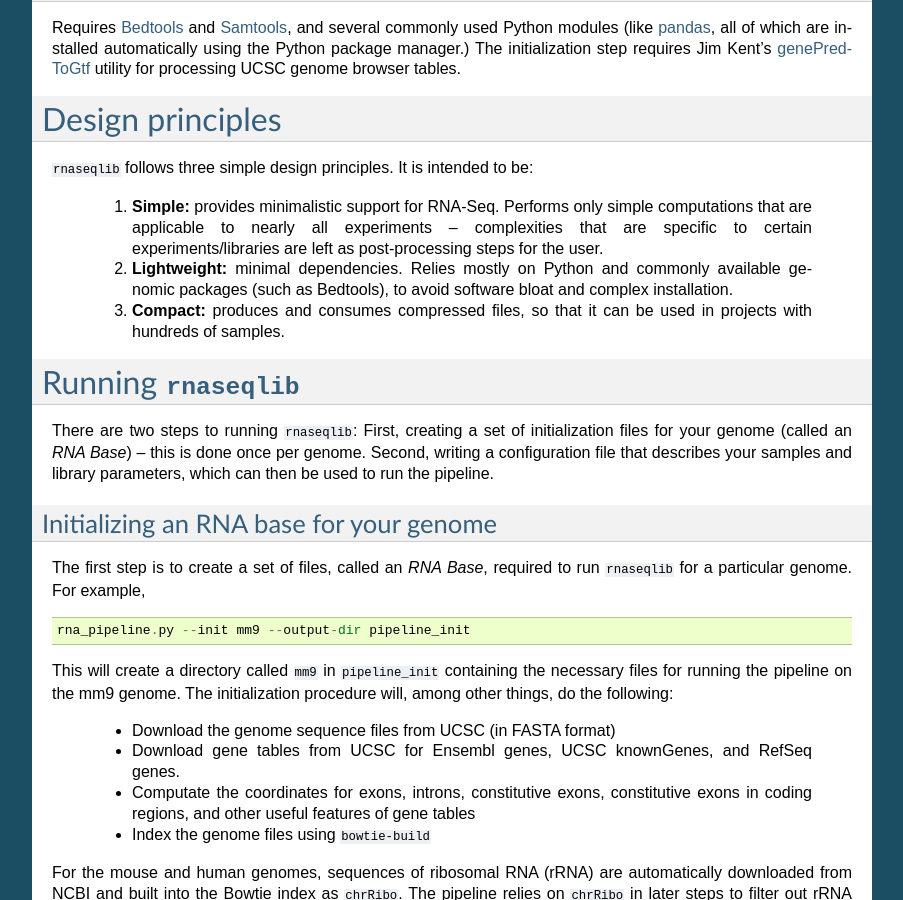
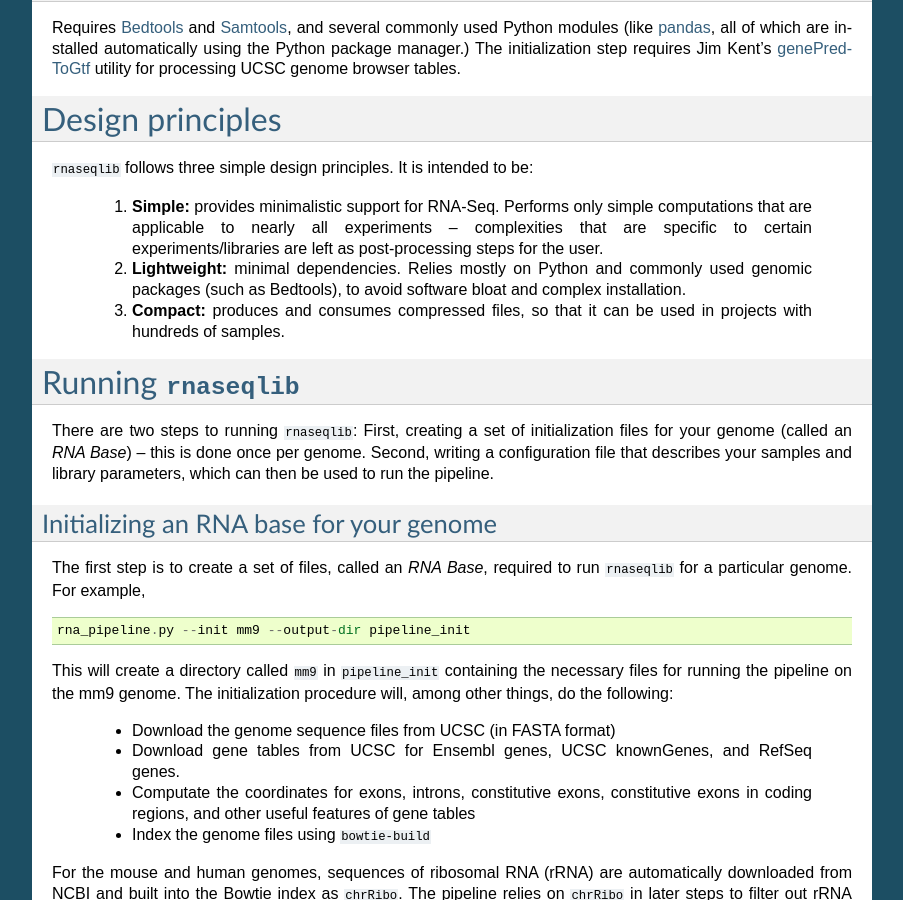
Before and after one commit to yarden/rnaseqlib, a Sphinx documentation site: the page built from docs/source/index.rst, in a window 1280 px wide and 900 px high, scrolled down 1450 px. Shown: the whole window, without its empty margins (198-1101 px from the left). Built offline with Sphinx 7.4.7, drawn with Linux system fonts in a browser that asks for light colours.

Commit message:
Docs revised

```diff
--- a/docs/source/index.rst
+++ b/docs/source/index.rst
@@ -85,7 +85,7 @@ Design principles
      experiments/libraries are left as post-processing steps for the user.
 
 
-  2. **Lightweight:** minimal dependencies. Relies mostly on Python and commonly available
+  2. **Lightweight:** minimal dependencies. Relies mostly on Python and commonly used
      genomic packages (such as Bedtools), to avoid software bloat and complex installation.
 
 
```
